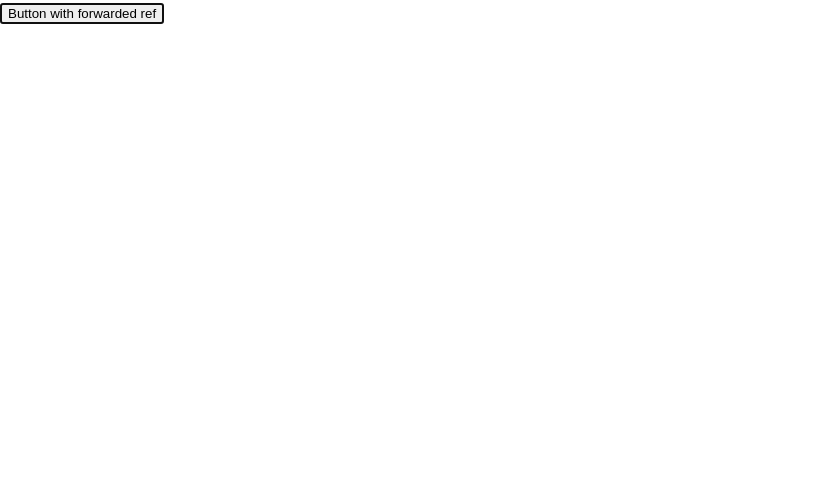
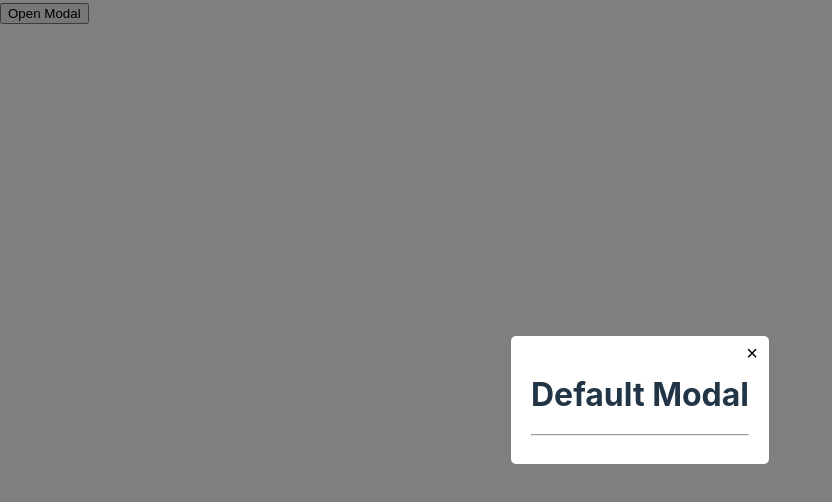
Before and after one commit to makssozykin/my-react-app, a React (Vite) app: page / in a window 1280 px wide. Shown: the top 502 px of the page, without its empty margins (0-832 px from the left). Built offline with nearby package versions, Linux system fonts and the light colour scheme.

Commit message:
useToggle

```diff
--- a/src/App.jsx
+++ b/src/App.jsx
@@ -6,7 +6,7 @@
 // // import Player from './components/Player/Player';
 // // import ArticleList from './components/ArticleList/ArticleList';
 // // import SearchForm from './components/SearchForm/SearchForm';
-// // import Modal from './components/Modal/Modal';
+import Modal from './components/Modal/Modal';
 // // import LangSwitcher from './components/LangSwitcher/LangSwitcher';
 // // import LoginForm from './components/LoginForm/LoginForm';
 // // import SearchBar from './components/SearchBar/SearchBar';
@@ -136,18 +136,28 @@
 
 // export default App;
 
-import { forwardRef, useRef, useEffect } from 'react';
+// import { forwardRef, useRef, useEffect } from 'react';
 
-const CustomButton = forwardRef(function CustomButton(props, ref) {
-  return <button ref={ref}>{props.children}</button>;
-});
+// const CustomButton = forwardRef(function CustomButton(props, ref) {
+//   return <button ref={ref}>{props.children}</button>;
+// });
+
+import { useToggle } from '../src/hooks/useToggle';
 
 const App = () => {
-  const btnRef = useRef();
+  // const btnRef = useRef();
 
-  useEffect(() => btnRef.current.focus(), []);
+  // useEffect(() => btnRef.current.focus(), []);
 
-  return <CustomButton ref={btnRef}>Button with forwarded ref</CustomButton>;
+  // return <CustomButton ref={btnRef}>Button with forwarded ref</CustomButton>;
+
+  const { isOpen, open, close } = useToggle(true);
+  return (
+    <>
+      <button onClick={open}>Open Modal</button>
+      <Modal isOpen={isOpen} onClose={close} />
+    </>
+  );
 };
 
 export default App;
--- a/src/components/Modal/Modal.jsx
+++ b/src/components/Modal/Modal.jsx
@@ -1,7 +1,7 @@
 import { useEffect } from 'react';
 import s from './Modal.module.css';
 
-const Modal = ({ children, title = 'Default Modal', onClose }) => {
+const Modal = ({ isOpen, title = 'Default Modal', onClose }) => {
   const handleBackdropClick = event => {
     if (event.target === event.currentTarget) {
       onClose();
@@ -10,7 +10,6 @@ const Modal = ({ children, title = 'Default Modal', onClose }) => {
 
   useEffect(() => {
     const handleKeyDown = event => {
-      console.log(event.key);
       if (event.key === 'Escape') {
         onClose();
       }
@@ -41,7 +40,6 @@ const Modal = ({ children, title = 'Default Modal', onClose }) => {
         <button onClick={onClose} className={s.closeBtn}>
           ×
         </button>
-        {children}
       </div>
     </div>
   );
--- /dev/null
+++ b/src/hooks/useToggle.js
@@ -0,0 +1,9 @@
+import { useState } from 'react';
+
+export const useToggle = (Initial = false) => {
+  const [isOpen, setIsOpen] = useState(Initial);
+
+  const open = () => setIsOpen(true);
+  const close = () => setIsOpen(false);
+  return { isOpen, open, close };
+};
```
